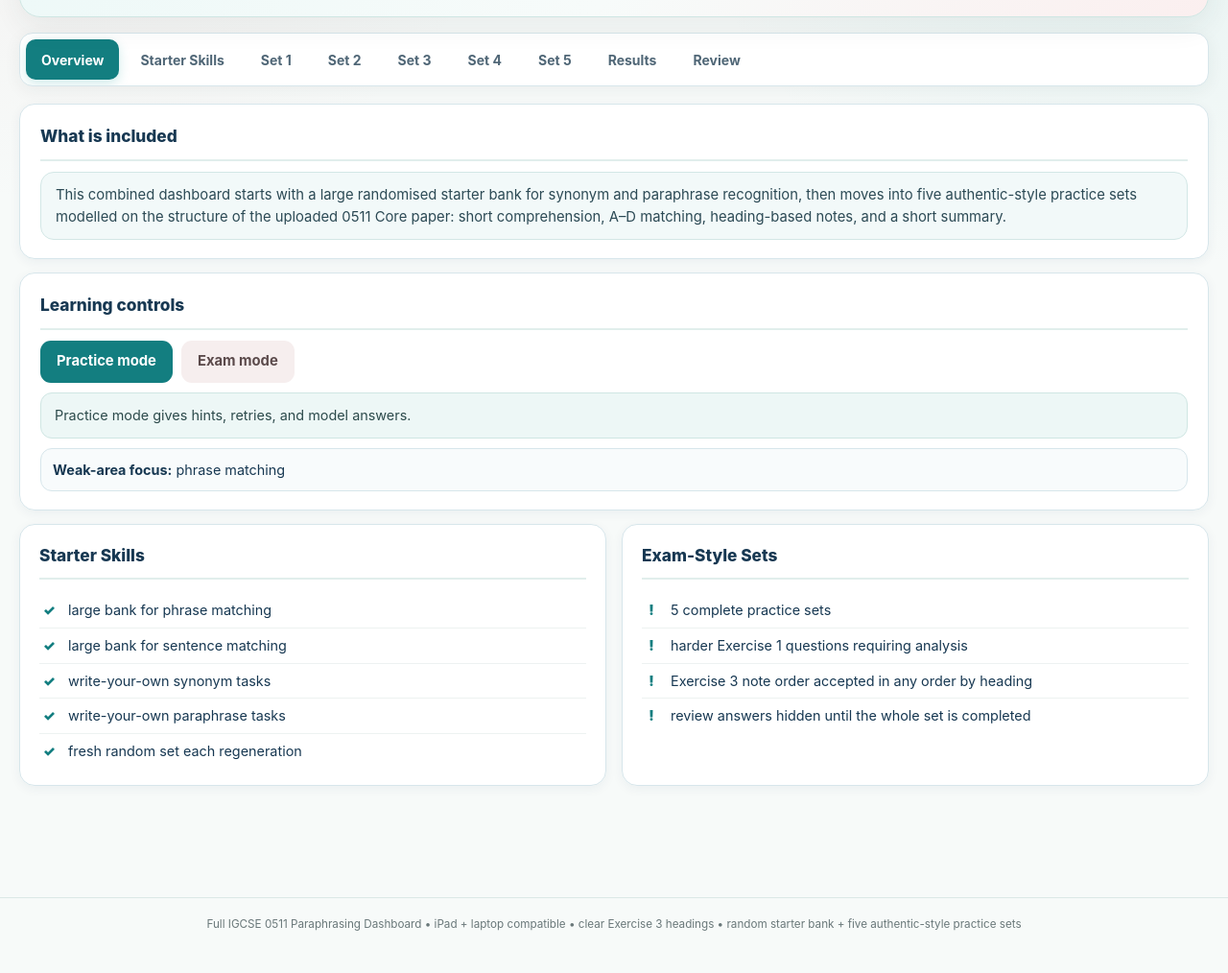
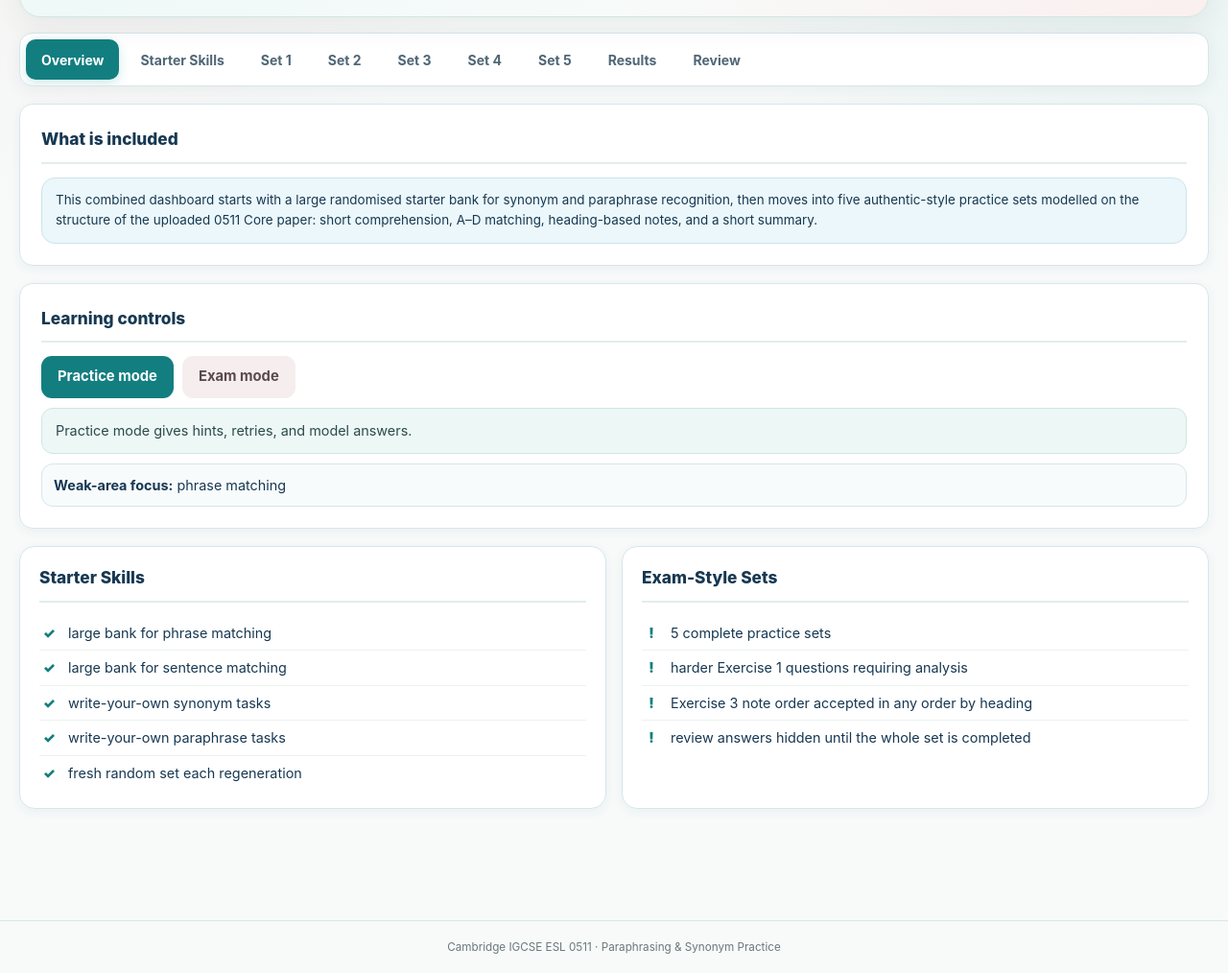
Before and after one commit to tobypottas-sketch/igcse-paraphrasing, a plain HTML site: page index.html in a window 1280 px wide. Shown: the part 265-1279 px from the top of the page at 96% size. Before the commit the page ends 1256 px from the top, so only its background shows below. Drawn offline with Linux system fonts and the light colour scheme.

Commit message:
Combine Paraphrasing overview intro and controls; simplify footer

```diff
--- a/index.html
+++ b/index.html
@@ -446,7 +446,7 @@
 <button class="tab-btn" data-action="switch-tab" data-tab="review">Review</button>
 </div>
 
-<section class="panel active" id="panel-overview"><div class="card"><div class="card-header">What is included</div><div class="notice notice-blue">This combined dashboard starts with a large randomised starter bank for synonym and paraphrase recognition, then moves into five authentic-style practice sets modelled on the structure of the uploaded 0511 Core paper: short comprehension, A–D matching, heading-based notes, and a short summary.</div></div>
+<section class="panel active" id="panel-overview"><div class="overview-intro-grid"><div class="card"><div class="card-header">What is included</div><div class="notice notice-blue">This combined dashboard starts with a large randomised starter bank for synonym and paraphrase recognition, then moves into five authentic-style practice sets modelled on the structure of the uploaded 0511 Core paper: short comprehension, A–D matching, heading-based notes, and a short summary.</div></div>
 <div class="card"><div class="card-header">Learning controls</div>
 <div class="btn-group" style="margin-bottom:10px">
 <button class="btn btn-primary" data-action="set-mode" data-mode="practice" id="modePracticeBtn">Practice mode</button>
@@ -454,7 +454,7 @@
 </div>
 <div class="notice notice-purple" id="modeNotice">Practice mode gives hints, retries, and model answers.</div>
 <div class="answer-box" style="margin-top:10px"><strong>Weak-area focus:</strong> <span id="weakFocusText">Building profile...</span></div>
-</div><div class="form-grid"><div class="form-grid"><div class="card"><div class="card-header">Starter Skills</div><ul class="checklist"><li><span class="check-icon ok">✓</span><span>large bank for phrase matching</span></li><li><span class="check-icon ok">✓</span><span>large bank for sentence matching</span></li><li><span class="check-icon ok">✓</span><span>write-your-own synonym tasks</span></li><li><span class="check-icon ok">✓</span><span>write-your-own paraphrase tasks</span></li><li><span class="check-icon ok">✓</span><span>fresh random set each regeneration</span></li></ul></div>
+</div></div><div class="form-grid"><div class="form-grid"><div class="card"><div class="card-header">Starter Skills</div><ul class="checklist"><li><span class="check-icon ok">✓</span><span>large bank for phrase matching</span></li><li><span class="check-icon ok">✓</span><span>large bank for sentence matching</span></li><li><span class="check-icon ok">✓</span><span>write-your-own synonym tasks</span></li><li><span class="check-icon ok">✓</span><span>write-your-own paraphrase tasks</span></li><li><span class="check-icon ok">✓</span><span>fresh random set each regeneration</span></li></ul></div>
 <div class="card"><div class="card-header">Exam-Style Sets</div><ul class="checklist"><li><span class="check-icon warn">!</span><span>5 complete practice sets</span></li><li><span class="check-icon warn">!</span><span>harder Exercise 1 questions requiring analysis</span></li><li><span class="check-icon warn">!</span><span>Exercise 3 note order accepted in any order by heading</span></li><li><span class="check-icon warn">!</span><span>review answers hidden until the whole set is completed</span></li></ul></div></div></section>
 
 <section class="panel" id="panel-starter"><div class="card"><div class="card-header">Starter Skills — Randomised from a Large Bank</div><div class="layout"><div><div class="sidebar-box"><div style="font-weight:800;color:var(--indigo);margin-bottom:8px">Question bank size</div><div class="stat-row"><span>Phrase matching</span><strong>50</strong></div><div class="stat-row"><span>Sentence matching</span><strong>30</strong></div><div class="stat-row"><span>Synonym writing</span><strong>50</strong></div><div class="stat-row"><span>Paraphrase writing</span><strong>30</strong></div></div><div class="sidebar-box"><div style="font-weight:800;color:var(--indigo);margin-bottom:8px">Controls</div><div class="btn-group"><button class="btn btn-primary" data-action="regenerate-starter">Re-generate set</button><button class="btn btn-secondary" data-action="reset-starter">Reset current set</button></div><div class="notice notice-gold" style="margin-top:10px">Each regenerated set pulls a new random combination from the larger bank, so students can practise many times with varied mixes.</div><div class="answer-box"><strong>Targeted recycling:</strong> weak question types are more likely to reappear in future starter sets.</div></div></div><div id="starterContainer"></div></div></div></section>
@@ -469,7 +469,7 @@
 
 <section class="panel" id="panel-review"><div class="card"><div class="card-header">Review</div><div id="reviewNotice" class="notice notice-gold" style="margin-bottom:12px">Complete a full exam-style set to unlock model answers for that set.</div><div id="reviewContainer"></div></div></section>
 </div>
-<footer>Full IGCSE 0511 Paraphrasing Dashboard • iPad + laptop compatible • clear Exercise 3 headings • random starter bank + five authentic-style practice sets</footer>
+<footer>Cambridge IGCSE ESL 0511 · Paraphrasing &amp; Synonym Practice</footer>
 
 <script>
 const STORE_KEY_BASE='igcse0511_full_dashboard_v1';
```
